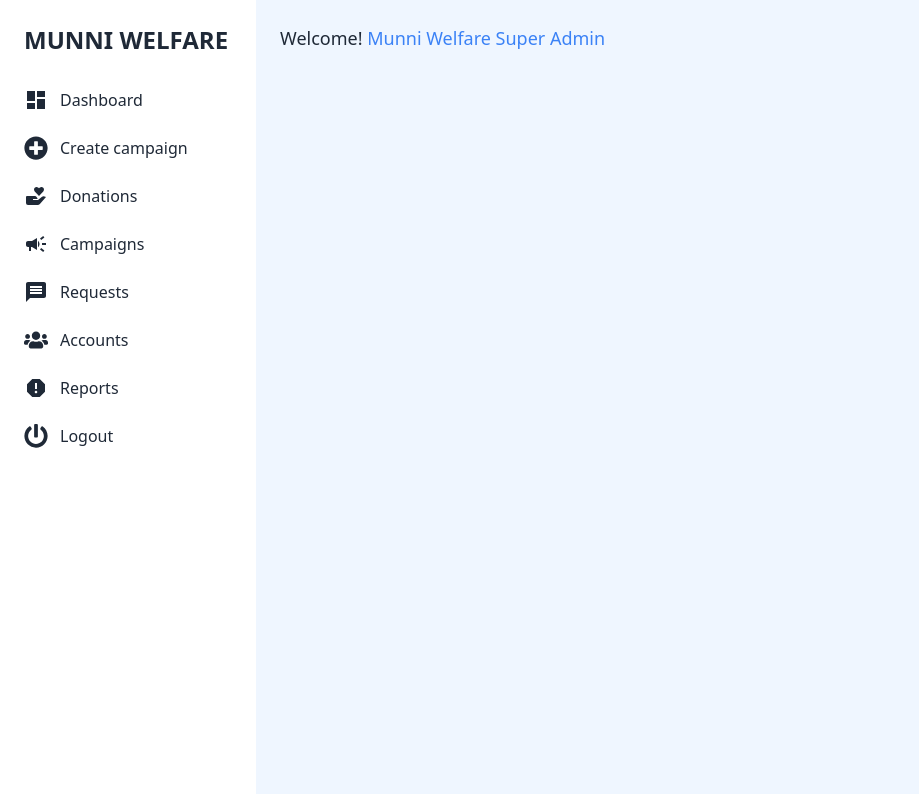
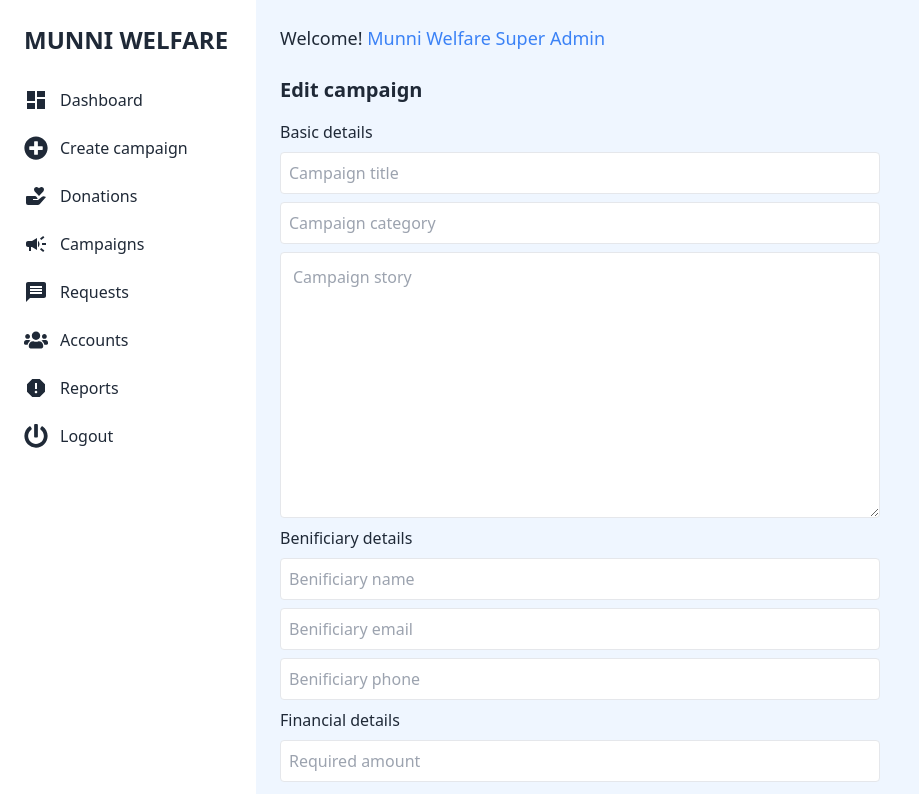
Before and after one commit to Tamhira/munni-admin, a React (Vite) app: page /editCampaign/1 in a window 1280 px wide. Shown: the top 794 px of the page, without its empty margins (0-919 px from the left). Built offline with nearby package versions, Linux system fonts and the light colour scheme.

Commit message:
Added edit and delete components

```diff
--- a/src/App.jsx
+++ b/src/App.jsx
@@ -12,6 +12,7 @@ const ReportDetailsPage = lazy(()=>import("./pages/ReportDetailsPage"))
 const DonationPage = lazy(() => import("./pages/DonationPage"));
 const RequestsPage = lazy(() => import("./pages/RequestsPage"));
 const UsersPage = lazy(() => import("./pages/UsersPage"));
+const EditCampaign = lazy(()=> import("./pages/EditCampaign"))
 
 const App = () => {
   const [sidebarState, setSidebarState] = useState(true);
@@ -40,6 +41,7 @@ const App = () => {
               <Route path="/campaigns" element={<ActiveCampaignsPage />}></Route>
               <Route path="/edit/:id" element={<EditUserPage />}></Route>
               <Route path="/create" element={<CreateCampaign />}></Route>
+              <Route path="/editCampaign/:id" element={<EditCampaign />}></Route>
             </Routes>
           </Suspense>
         </main>
--- a/src/components/ActiveCampaignCard.jsx
+++ b/src/components/ActiveCampaignCard.jsx
@@ -1,46 +1,80 @@
+import { Link } from "react-router-dom";
+import DeleteConfirmation from "./DeleteConfirmation";
 import { collection, doc, getDocs, query, where } from "firebase/firestore";
 import React, { useEffect, useState } from "react";
-import { Link } from "react-router-dom";
+import EditCampaign from "../pages/EditCampaign";
 import { database } from "../utils/firebase";
 
-const ActiveCampaignCard = ({ data }) => {
+const ActiveCampaignCard = ({ data,id }) => {
+  console.log(data);
+  const [deleteButton, setDeleteButton] = useState(false);
+
   // const ref = collection(database, "donations");
   // const [donations, setDonations] = useState([]);
   // const [raised, setRaised] = useState(0);
   // useEffect(() => {
   //   async function getData() {
-  //     const q = query(ref, where("campaignId", "==", id));
-  //     const data = await getDocs(q);
+  //     const q = query(ref, where("campaignId", "==", id));  //     const data = await getDocs(q);
   //     setDonations(data.docs);
   //     setRaised(data.docs.reduce((c, n) => +c + +n.data().amount, 0));
   //   }
   //   getData();
   // }, []);
+
   return (
-    <Link to="">
+    // <Link to="">
+    <>
       <div className="bg-white relative rounded-xl overflow-hidden shadow-md hover:shadow-xl hover:-translate-y-1 transition-transform">
         <div className="flex absolute gap-2 top-2 left-2"></div>
-        <img src={data.url} className="h-[260px] object-cover w-full" alt="" />
+
+        <img src={data?.url} className="h-[260px] object-cover w-full" alt="" />
 
         <div className="p-4 space-y-3">
-          <div className="">{data.title}</div>
+          <div className="">{data?.title}</div>
           <div className="w-full bg-gray-200 h-1 overflow-hidden">
             <div
               className="h-1 primary"
-              style={{ width: (data.raisedAmount / data.goalAmount) * 100 + "%" }}
+              style={{
+                width: (data?.raisedAmount / data?.goalAmount) * 100 + "%",
+              }}
             ></div>
           </div>
           <div className="flex items-center">
             <div>
-              <div className="font-semibold text-xl">₹ {data.raisedAmount}</div>
+              <div className="font-semibold text-xl">
+                ₹ {data?.raisedAmount}
+              </div>
               <div className="text-sm text-gray-500">
-                funded of ₹ {data.goalAmount}
+                funded of ₹ {data?.goalAmount}
               </div>
             </div>
           </div>
         </div>
+
+        <div className="flex flex-row justify-center gap-2 pt-0 p-4">
+          <Link
+            to={`/editCampaign/${id}`}
+            state={{ data }}  // Pass data as a prop here
+            className="w-1/2 bg-blue-500 rounded-full text-center cursor-pointer"
+          >
+            <button className="py-2 text-white text-lg font-semibold" >
+              Edit
+            </button>
+          </Link>
+
+          <div
+            className="w-1/2 bg-red-500 rounded-full text-center cursor-pointer"
+            onClick={() => setDeleteButton(!deleteButton)}
+          >
+            <button className=" py-2 text-white text-lg font-semibold">
+              Delete
+            </button>
+          </div>
+        </div>
       </div>
-    </Link>
+      {deleteButton && <DeleteConfirmation />}
+    </>
+    // </Link>
   );
 };
 
--- /dev/null
+++ b/src/components/DeleteConfirmation.jsx
@@ -0,0 +1,46 @@
+"use client";
+import React from "react";
+import { useState } from "react";
+import { MdOutlineCancel } from "react-icons/md";
+// import { FontAwesomeIcon } from "@fortawesome/react-fontawesome";
+// import { faTimes } from "@fortawesome/free-solid-svg-icons";
+import { FaRegEdit } from "react-icons/fa";
+import { AiOutlineDelete } from "react-icons/ai";
+
+function DeleteConfirmation() {
+  const [isVisible, setIsVisible] = useState(true);
+  return (
+    <>
+      {isVisible && (
+        <div className="fixed inset-0 z-50 grid place-items-center">
+          <div className="bg-white relative rounded-md w-[min(440px,96%)] p-4 border-gray-300 border-2">
+            {/* <div className="pt-4 px-4 text-2xl text-white">
+              <MdOutlineCancel onClick={() => setIsVisible(false)} />
+            </div> */}
+
+            <div className="text-lg font-medium text-center  pb-2">
+              Are you sure you want to delete this campaign?
+            </div>
+
+            <div className="text-sm">
+              Deleting this campaign will remove all associated data and cannot
+              be undone.
+            </div>
+
+            <div className="flex items-center gap-2 justify-center text-center text-white pt-8 text-md font-semibold float-end pb-2">
+              <div className="bg-blue-500 px-6 py-2 rounded-full cursor-pointer" onClick={() => setIsVisible(false)}>Cancel</div>
+              <div className="bg-red-500 px-6 py-2 rounded-full cursor-pointer">Delete</div>
+            </div>
+{/*
+            <div className="flex items-center gap-2 justify-center text-lg text-center text-red-700 font-bold p-3">
+              <AiOutlineDelete />
+              Remove Current Photo
+            </div> */}
+
+          </div>
+        </div>
+      )}
+    </>
+  );
+}
+export default DeleteConfirmation;
--- a/src/pages/ActiveCampaignsPage.jsx
+++ b/src/pages/ActiveCampaignsPage.jsx
@@ -7,6 +7,7 @@ import ActiveCampaignCard from "../components/ActiveCampaignCard";
 import { IoReload } from "react-icons/io5";
 
 const ActiveCampaignsPage = () => {
+  const data = useState(null);
   const campaignsRef = collection(database, "campaigns");
   const [campaigns, setCampaigns] = useState([]);
   async function getCampaigns() {
@@ -26,7 +27,7 @@ const ActiveCampaignsPage = () => {
         </div>
         <div className="grid grid-cols-3 gap-3 mb-4 py-2">
           {campaigns.map((item, index) => {
-            return <ActiveCampaignCard data={item.data()} key={index} />;
+            return <ActiveCampaignCard data={item.data()} key={index} id={item.id} />;
           })}
         </div>
 
--- /dev/null
+++ b/src/pages/EditCampaign.jsx
@@ -0,0 +1,112 @@
+import { getDownloadURL, ref, uploadBytes } from "firebase/storage";
+import React, { useState } from "react";
+import { useForm } from "react-hook-form";
+import { BsArrowRight, BsX } from "react-icons/bs";
+import { database, storage } from "../utils/firebase";
+import { addDoc, collection } from "firebase/firestore";
+import { SpinnerCircular } from "spinners-react";
+import { useLocation, useNavigate, useParams } from "react-router-dom";
+
+const EditCampaign = () => {
+  const location = useLocation();
+  const campaignData = location.state?.data;
+  const { id } = useParams();
+  const { register, handleSubmit, setValue, watch } = useForm({
+    defaultValues: campaignData // Set default values using campaignData
+  });
+  const [loading, setLoading] = useState(false);
+  const navigate = useNavigate();
+
+  async function createCampaign(data) {
+    setLoading(true);
+    // data.url = await saveImage(); // You can uncomment this line if you're using it
+    data.raisedAmount = 0;
+    const ref = collection(database, "campaigns");
+    await addDoc(ref, data);
+    setLoading(false);
+    navigate("/campaigns");
+  }
+
+  return (
+    <div className="px-6">
+      <div className="text-xl font-bold">Edit campaign</div>
+      <div className="w-[min(600px,98%)]">
+        <form onSubmit={handleSubmit(createCampaign)} className="grid gap-y-2 mt-4">
+          <div>Basic details</div>
+          <input
+            type="text"
+            placeholder="Campaign title"
+            className="w-full rounded p-2 border"
+            {...register("title")}
+            required
+          />
+          <input
+            type="text"
+            placeholder="Campaign category"
+            className="w-full rounded p-2 border"
+            {...register("category")}
+            required
+          />
+          <textarea
+            className="w-full border rounded p-3"
+            placeholder="Campaign story"
+            id=""
+            cols="30"
+            rows="10"
+            {...register("story")}
+            required
+          ></textarea>
+          <div>Benificiary details</div>
+          <input
+            type="text"
+            placeholder="Benificiary name"
+            className="w-full rounded p-2 border"
+            {...register("benificiaryName")}
+            required
+          />
+          <input
+            type="text"
+            placeholder="Benificiary email"
+            className="w-full rounded p-2 border"
+            {...register("benificiaryEmail")}
+            required
+          />
+          <input
+            type="text"
+            placeholder="Benificiary phone"
+            className="w-full rounded p-2 border"
+            {...register("benificiaryPhone")}
+            required
+          />
+          <div>Financial details</div>
+          <input
+            type="text"
+            placeholder="Required amount"
+            className="w-full rounded p-2 border"
+            {...register("goalAmount")}
+            required
+          />
+          <div>Campaign end date</div>
+          <input
+            type="date"
+            className="w-full rounded p-2 border"
+            {...register("endDate")}
+            required
+          />
+          {loading ? (
+            <button disabled className="disabled:bg-gray-600 w-max bg-black text-white flex items-center gap-2 mb-12 px-3 py-2 rounded-full">
+              Creating campaign
+              <SpinnerCircular color="white" secondaryColor="gray" size={20} />
+            </button>
+          ) : (
+            <button className="w-max bg-black text-white flex items-center gap-2 mb-12 px-3 py-2 rounded-full">
+              Edit <BsArrowRight />
+            </button>
+          )}
+        </form>
+      </div>
+    </div>
+  );
+};
+
+export default EditCampaign;
```
